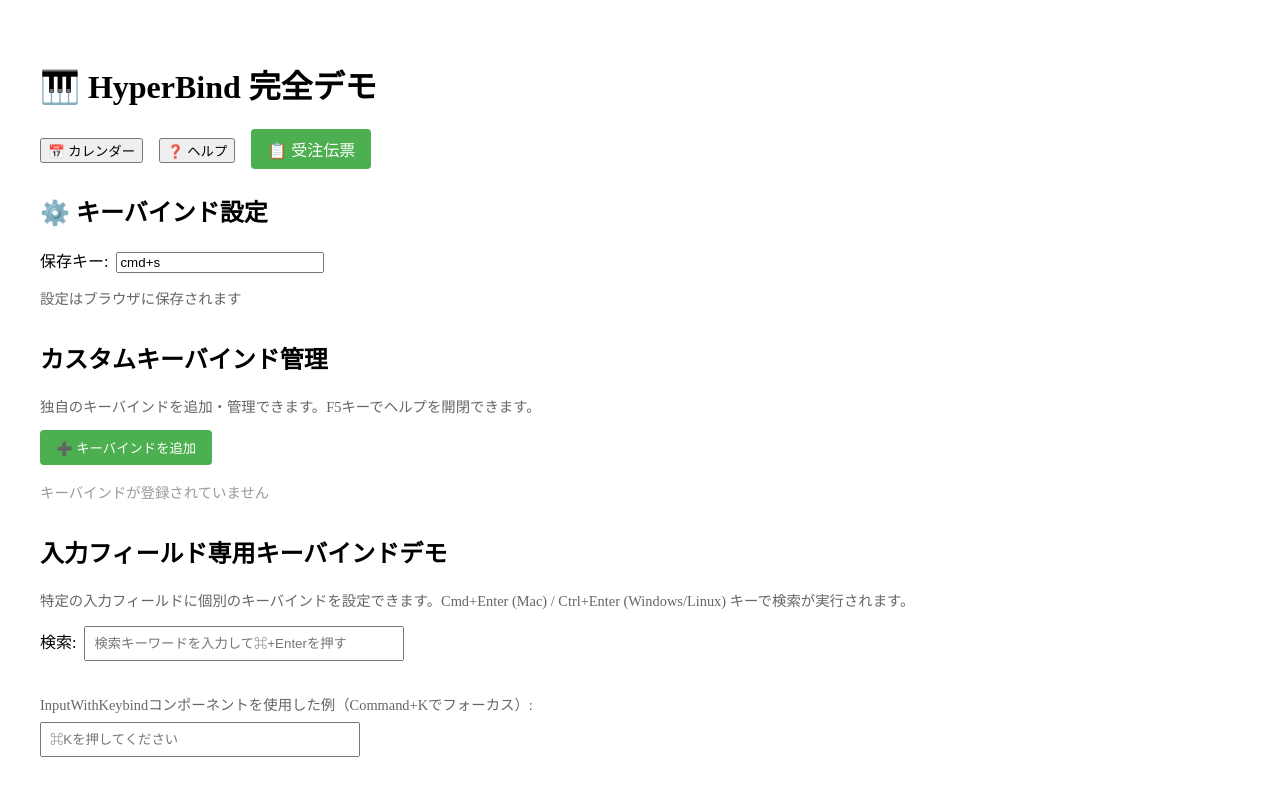
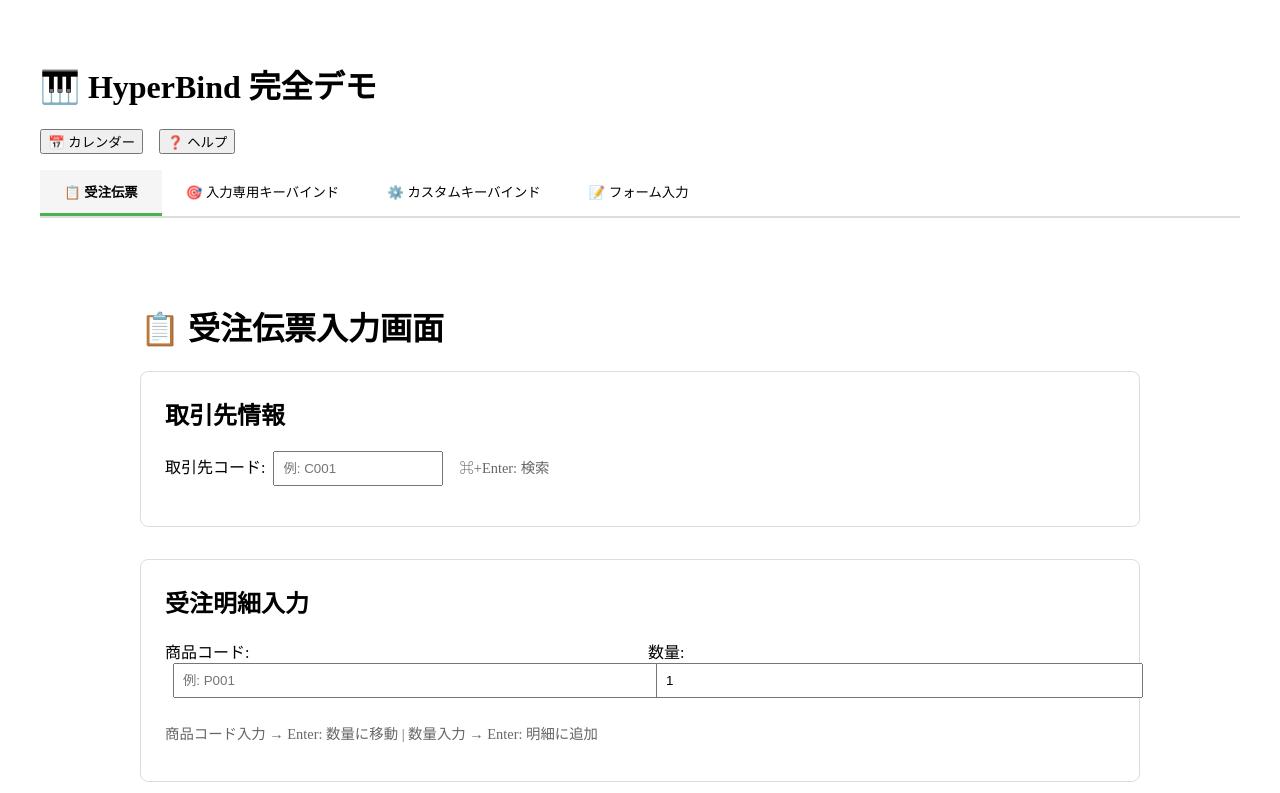
Before and after one commit to redamoon/hyperbind-lib, a React (Vite) app in the folder examples/react-demo/: page / in a window 1280 px wide. Shown: the top 793 px of the page. Built offline with nearby package versions, Linux system fonts and the light colour scheme.

Commit message:
Refactor App.tsx with tab navigation: order form, keybind demo, custom keybind, form demo

```diff
--- a/examples/react-demo/src/App.tsx
+++ b/examples/react-demo/src/App.tsx
@@ -5,13 +5,17 @@ import { KeyRecorder } from "@hyperbind/react";
 import { CalendarModal } from "./CalendarModal";
 import { HelpDialog } from "./HelpDialog";
 import { FormNavigator } from "@hyperbind/react";
+import { OrderForm } from "./OrderForm";
 
 const STORAGE_KEY = "hyperbind_demo_bindings";
+
+type TabType = "order" | "keybind-demo" | "custom-keybind" | "form-demo";
 
 export const App = () => {
   const [bindings, setBindings] = useState({ save: "cmd+s" });
   const [showCalendar, setShowCalendar] = useState(false);
   const [showHelp, setShowHelp] = useState(false);
+  const [activeTab, setActiveTab] = useState<TabType>("order");
 
   const input1 = useRef<HTMLInputElement>(null);
   const input2 = useRef<HTMLInputElement>(null);
@@ -88,23 +92,113 @@ export const App = () => {
         >
           ❓ ヘルプ
         </button>
-        <a
-          href="./order-form.html"
-          target="_blank"
+      </div>
+
+      {/* タブ切り替え */}
+      <div style={{ marginBottom: "2rem", borderBottom: "2px solid #ddd" }}>
+        <button
+          onClick={() => setActiveTab("order")}
           style={{
-            marginLeft: "1rem",
-            padding: "0.5rem 1rem",
-            backgroundColor: "#4CAF50",
-            color: "white",
-            textDecoration: "none",
-            borderRadius: "4px",
-            display: "inline-block",
+            padding: "0.75rem 1.5rem",
+            border: "none",
+            borderBottom: activeTab === "order" ? "3px solid #4CAF50" : "none",
+            background: activeTab === "order" ? "#f5f5f5" : "transparent",
+            cursor: "pointer",
+            fontWeight: activeTab === "order" ? "bold" : "normal",
           }}
         >
           📋 受注伝票
-        </a>
+        </button>
+        <button
+          onClick={() => setActiveTab("keybind-demo")}
+          style={{
+            padding: "0.75rem 1.5rem",
+            border: "none",
+            borderBottom: activeTab === "keybind-demo" ? "3px solid #4CAF50" : "none",
+            background: activeTab === "keybind-demo" ? "#f5f5f5" : "transparent",
+            cursor: "pointer",
+            fontWeight: activeTab === "keybind-demo" ? "bold" : "normal",
+          }}
+        >
+          🎯 入力専用キーバインド
+        </button>
+        <button
+          onClick={() => setActiveTab("custom-keybind")}
+          style={{
+            padding: "0.75rem 1.5rem",
+            border: "none",
+            borderBottom: activeTab === "custom-keybind" ? "3px solid #4CAF50" : "none",
+            background: activeTab === "custom-keybind" ? "#f5f5f5" : "transparent",
+            cursor: "pointer",
+            fontWeight: activeTab === "custom-keybind" ? "bold" : "normal",
+          }}
+        >
+          ⚙️ カスタムキーバインド
+        </button>
+        <button
+          onClick={() => setActiveTab("form-demo")}
+          style={{
+            padding: "0.75rem 1.5rem",
+            border: "none",
+            borderBottom: activeTab === "form-demo" ? "3px solid #4CAF50" : "none",
+            background: activeTab === "form-demo" ? "#f5f5f5" : "transparent",
+            cursor: "pointer",
+            fontWeight: activeTab === "form-demo" ? "bold" : "normal",
+          }}
+        >
+          📝 フォーム入力
+        </button>
       </div>
 
+      {/* 受注伝票タブ */}
+      {activeTab === "order" && <OrderForm />}
+
+      {/* 入力専用キーバインドデモタブ */}
+      {activeTab === "keybind-demo" && (
+        <>
+          <h2 style={{ marginTop: "2rem" }}>入力フィールド専用キーバインドデモ</h2>
+          <p style={{ fontSize: "0.9rem", color: "#666", marginBottom: "1rem" }}>
+            特定の入力フィールドに個別のキーバインドを設定できます。Cmd+Enter (Mac) / Ctrl+Enter (Windows/Linux) キーで検索が実行されます。
+          </p>
+          <div style={{ marginBottom: "2rem" }}>
+            <label>
+              検索:
+              <input
+                ref={searchInput}
+                type="text"
+                placeholder="検索キーワードを入力して⌘+Enterを押す"
+                style={{ marginLeft: "0.5rem", padding: "0.5rem", width: "300px" }}
+              />
+            </label>
+            {searchResults.length > 0 && (
+              <ul style={{ marginTop: "0.5rem", paddingLeft: "1.5rem" }}>
+                {searchResults.map((result, i) => (
+                  <li key={i}>{result}</li>
+                ))}
+              </ul>
+            )}
+          </div>
+
+          <div style={{ marginBottom: "2rem" }}>
+            <p style={{ fontSize: "0.9rem", color: "#666", marginBottom: "0.5rem" }}>
+              InputWithKeybindコンポーネントを使用した例（Command+Kでフォーカス）:
+            </p>
+            <InputWithKeybind
+              ref={inputWithKeybindRef}
+              triggerKey="cmd+k"
+              onKeyPress={() => {
+                alert("⌘K が押されました！フォーカスされました。");
+              }}
+              placeholder="⌘Kを押してください"
+              style={{ padding: "0.5rem", width: "300px" }}
+            />
+          </div>
+        </>
+      )}
+
+      {/* カスタムキーバインド管理タブ */}
+      {activeTab === "custom-keybind" && (
+        <>
           <KeyConfig bindings={bindings} onChange={(v) => setBindings(v as typeof bindings)}>
             <label>
               保存キー:
@@ -146,45 +240,12 @@ export const App = () => {
             onRemove={removeKeybind}
             onUpdate={updateKeybind}
           />
+        </>
+      )}
 
-      <h2 style={{ marginTop: "2rem" }}>入力フィールド専用キーバインドデモ</h2>
-      <p style={{ fontSize: "0.9rem", color: "#666", marginBottom: "1rem" }}>
-        特定の入力フィールドに個別のキーバインドを設定できます。Cmd+Enter (Mac) / Ctrl+Enter (Windows/Linux) キーで検索が実行されます。
-      </p>
-      <div style={{ marginBottom: "2rem" }}>
-        <label>
-          検索:
-          <input
-            ref={searchInput}
-            type="text"
-            placeholder="検索キーワードを入力して⌘+Enterを押す"
-            style={{ marginLeft: "0.5rem", padding: "0.5rem", width: "300px" }}
-          />
-        </label>
-        {searchResults.length > 0 && (
-          <ul style={{ marginTop: "0.5rem", paddingLeft: "1.5rem" }}>
-            {searchResults.map((result, i) => (
-              <li key={i}>{result}</li>
-            ))}
-          </ul>
-        )}
-      </div>
-
-      <div style={{ marginBottom: "2rem" }}>
-        <p style={{ fontSize: "0.9rem", color: "#666", marginBottom: "0.5rem" }}>
-          InputWithKeybindコンポーネントを使用した例（Command+Kでフォーカス）:
-        </p>
-        <InputWithKeybind
-          ref={inputWithKeybindRef}
-          triggerKey="cmd+k"
-          onKeyPress={() => {
-            alert("⌘K が押されました！フォーカスされました。");
-          }}
-          placeholder="⌘Kを押してください"
-          style={{ padding: "0.5rem", width: "300px" }}
-        />
-      </div>
-
+      {/* フォーム入力デモタブ */}
+      {activeTab === "form-demo" && (
+        <>
           <h2 style={{ marginTop: "2rem" }}>フォーム入力デモ</h2>
           <label>
             名前:
@@ -201,7 +262,9 @@ export const App = () => {
             <input ref={input3} type="tel" />
           </label>
 
-      <FormNavigator inputRefs={[searchInput, inputWithKeybindRef, input1, input2, input3]} />
+          <FormNavigator inputRefs={[input1, input2, input3]} />
+        </>
+      )}
 
       {showCalendar && (
         <CalendarModal onClose={() => setShowCalendar(false)} />
```
Lines whose indentation alone changed are shown as unchanged.
